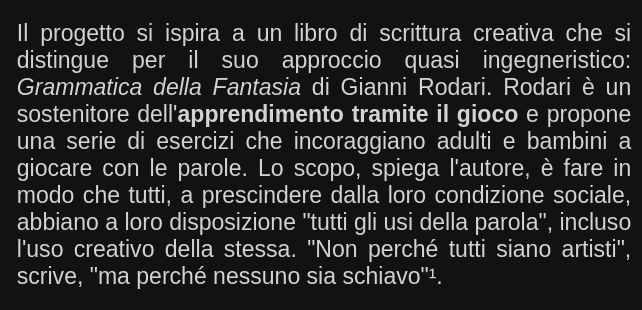
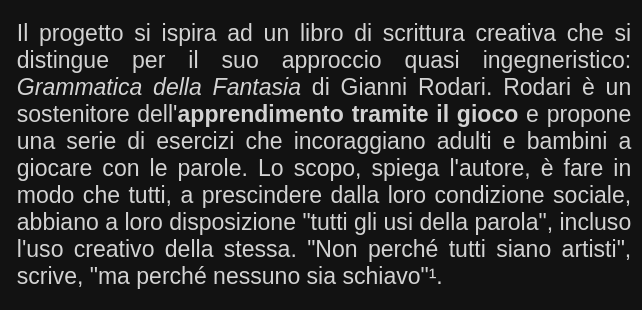
Before and after one commit to harisont/postcards-from-gothenburg, a website: page aboutItaliano.html in a window 1280 px wide. Shown: the part 292-602 px from the top of the page, 316-958 px from the left. Drawn offline with Linux system fonts and the light colour scheme.

Commit message:
Update aboutItaliano.html

```diff
--- a/aboutItaliano.html
+++ b/aboutItaliano.html
@@ -30,7 +30,7 @@
             </p>
 
             <p>
-                Il progetto si ispira a un libro di scrittura creativa che si distingue per il suo approccio quasi ingegneristico: <i>Grammatica della Fantasia</i> di Gianni Rodari. Rodari è un sostenitore dell'<b>apprendimento tramite il gioco</b> e propone una serie di esercizi che incoraggiano adulti e bambini a giocare con le parole. Lo scopo, spiega l'autore, è fare in modo che tutti, a prescindere dalla loro condizione sociale, abbiano a loro disposizione "tutti gli usi della parola", incluso l'uso creativo della stessa. "Non perché tutti siano artisti", scrive, "ma perché nessuno sia schiavo"¹.
+                Il progetto si ispira ad un libro di scrittura creativa che si distingue per il suo approccio quasi ingegneristico: <i>Grammatica della Fantasia</i> di Gianni Rodari. Rodari è un sostenitore dell'<b>apprendimento tramite il gioco</b> e propone una serie di esercizi che incoraggiano adulti e bambini a giocare con le parole. Lo scopo, spiega l'autore, è fare in modo che tutti, a prescindere dalla loro condizione sociale, abbiano a loro disposizione "tutti gli usi della parola", incluso l'uso creativo della stessa. "Non perché tutti siano artisti", scrive, "ma perché nessuno sia schiavo"¹.
             </p>
 
             <p>
```
